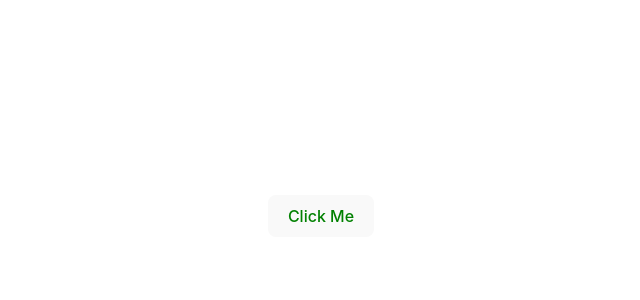
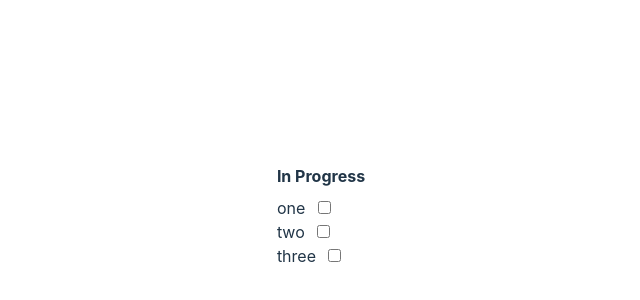
Before and after one commit to MohamedAhmed12/playaround-with-vue3, a Vue app: page / in a window 1280 px wide. Shown: the part 184-484 px from the top of the page, without its empty margins (319-959 px from the left). Built offline with nearby package versions, Linux system fonts and the light colour scheme.

Commit message:
3-list-conditions-and-computed-properties

```diff
--- a/index.html
+++ b/index.html
@@ -5,6 +5,7 @@
     <link rel="icon" type="image/svg+xml" href="/vite.svg" />
     <meta name="viewport" content="width=device-width, initial-scale=1.0" />
     <title>Vite + Vue</title>
+    <script src="https://cdn.tailwindcss.com"></script>
   </head>
   <body>
     <div id="app"></div>
--- a/src/App.vue
+++ b/src/App.vue
@@ -1,9 +1,9 @@
 <script setup>
-import AttrBindingWithEvent from "./components/AttrBindingWithEvent.vue";
+import ListConditionsComputed from "./components/ListConditionsComputed.vue";
 </script>
 
 <template>
-  <AttrBindingWithEvent />
+  <ListConditionsComputed />
 </template>
 
 <style scoped>
--- /dev/null
+++ b/src/components/ListConditionsComputed.vue
@@ -0,0 +1,76 @@
+<script>
+export default {
+  data() {
+    return {
+      assignments: [
+        { id: 1, name: "one", completed: false },
+        { id: 2, name: "two", completed: false },
+        { id: 3, name: "three", completed: false },
+      ],
+    };
+  },
+
+  computed: {
+    completedAssignments() {
+      return this.assignments.filter((elm) => elm.completed);
+    },
+    InProgressAssignments() {
+      return this.assignments.filter((elm) => !elm.completed);
+    },
+  },
+};
+</script>
+
+<template class="h-full grid place-items-center">
+  <section class="text-left" v-show="InProgressAssignments.length">
+    <h2 class="font-bold mb-2">In Progress</h2>
+    <ul>
+      <li v-for="assignment in InProgressAssignments" :key="assignment.id">
+        {{ assignment.name }}
+        <input
+          type="checkbox"
+          name=""
+          id=""
+          class="ml-2"
+          v-model="assignment.completed"
+        />
+      </li>
+    </ul>
+  </section>
+
+  <section class="text-left" v-show="completedAssignments.length">
+    <h2 class="font-bold mb-2">Done</h2>
+    <ul>
+      <li v-for="assignment in completedAssignments" :key="assignment.id">
+        {{ assignment.name }}
+        <input
+          type="checkbox"
+          name=""
+          id=""
+          class="ml-2"
+          v-model="assignment.completed"
+        />
+      </li>
+    </ul>
+  </section>
+</template>
+
+<style scoped>
+html,
+body {
+  height: 100%;
+}
+
+body {
+  display: grid;
+  place-items: center;
+}
+
+.text-red {
+  color: red;
+}
+
+.text-green {
+  color: green;
+}
+</style>
```
